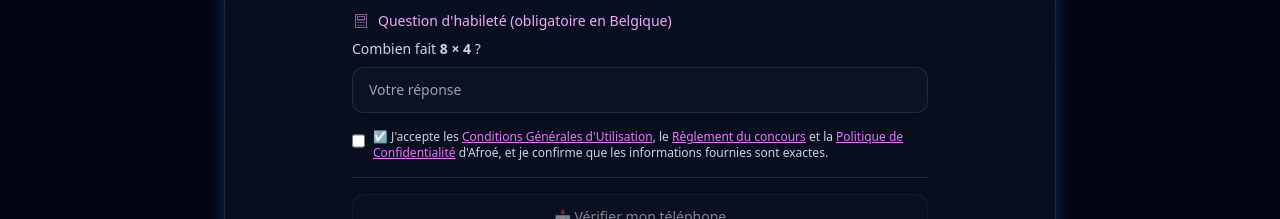
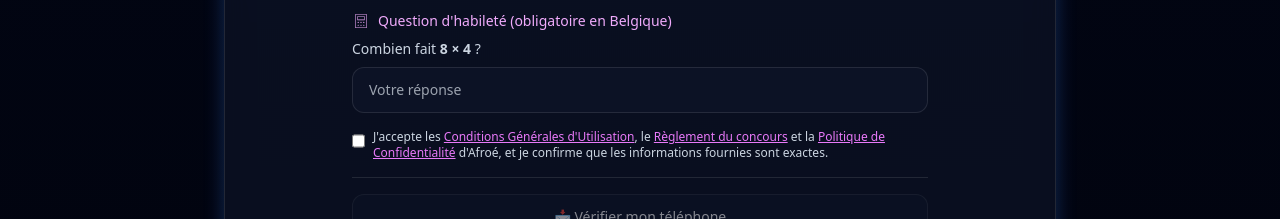
Before and after one commit to Leesa-ux/sb1-lrzy6akv00, a Next.js app: page / in a window 1280 px wide. Shown: the part 3420-3639 px from the top of the page. Built offline with nearby package versions, Linux system fonts and the light colour scheme.

Commit message:
Fix double checkbox on landing page: remove hardcoded ☑ emoji from consent label
Native input[type=checkbox] already handles the visual — the emoji
in the label text was creating a duplicate checkbox appearance.

https://claude.ai/code/session_01JEeSkwgaxKBukvn7NfvUmp

```diff
--- a/app/components/AfroeWaitlistLandingV2.tsx
+++ b/app/components/AfroeWaitlistLandingV2.tsx
@@ -534,7 +534,7 @@ export default function AfroeWaitlistLandingV2(): JSX.Element {
                 className="mt-1 h-4 w-4 rounded border-white/10 bg-slate-900/60 text-fuchsia-600 focus:ring-2 focus:ring-fuchsia-400"
               />
               <label htmlFor="consent-gdpr" className="text-xs text-slate-300">
-                ☑ J'accepte les{" "}
+                J'accepte les{" "}
                 <a
                   href="/cgu"
                   target="_blank"
```
